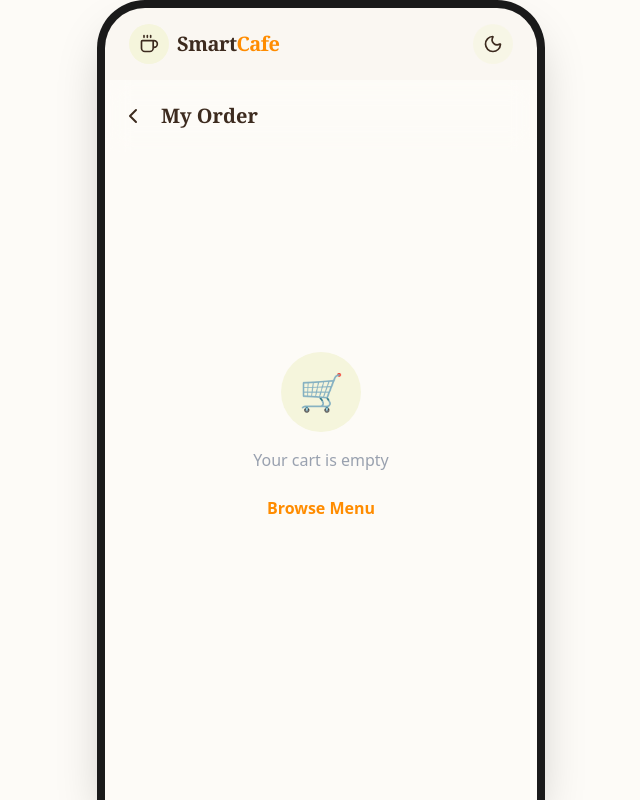
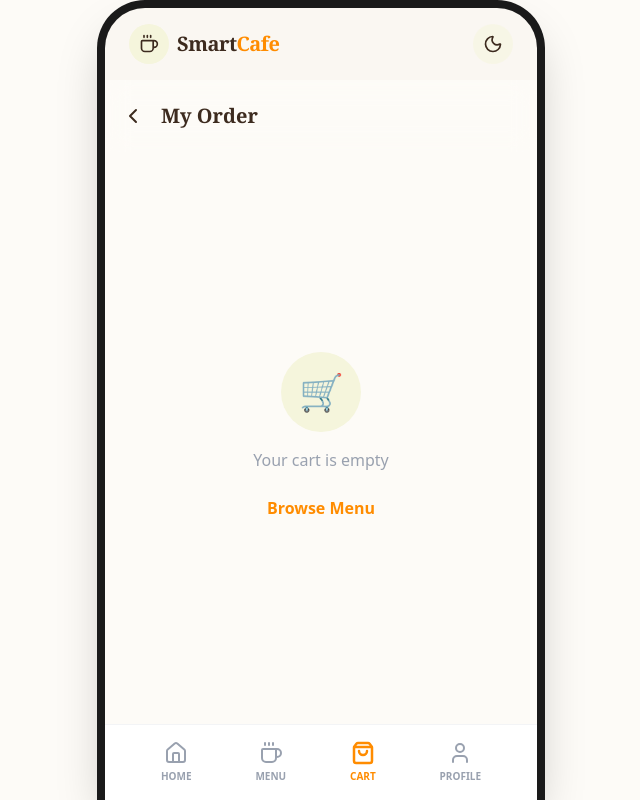
Before and after one commit to jemmziray-tech/SmartCafe, a React (Vite) app: page /cart in a window 1280 px wide. Shown: the whole page, without its empty margins (319-959 px from the left). Built offline with nearby package versions, Linux system fonts and the light colour scheme.

Commit message:
Add toast notification for cart actions and refactor store for persistence

```diff
--- a/src/components/Layout.tsx
+++ b/src/components/Layout.tsx
@@ -1,6 +1,6 @@
-import React from 'react';
+import React, { useEffect } from 'react';
 import { Outlet, useNavigate, useLocation } from 'react-router-dom';
-import { Home, Coffee, ShoppingBag, User as UserIcon, Moon, Sun, Shield } from 'lucide-react';
+import { Home, Coffee, ShoppingBag, User as UserIcon, Moon, Sun, Shield, CheckCircle2 } from 'lucide-react';
 import { useStore } from '../store';
 import { motion, AnimatePresence } from 'motion/react';
 import clsx from 'clsx';
@@ -8,7 +8,17 @@ import clsx from 'clsx';
 export default function Layout() {
   const navigate = useNavigate();
   const location = useLocation();
-  const { isDarkMode, toggleTheme, cart, user } = useStore();
+  const { isDarkMode, toggleTheme, cart, user, toastMessage, setToastMessage } = useStore();
+
+  // Auto-hide the toast after 2.5 seconds
+  useEffect(() => {
+    if (toastMessage) {
+      const timer = setTimeout(() => {
+        setToastMessage(null);
+      }, 2500);
+      return () => clearTimeout(timer);
+    }
+  }, [toastMessage, setToastMessage]);
 
   const navItems = [
     { name: 'Home', path: '/', icon: Home },
@@ -30,7 +40,6 @@ export default function Layout() {
             <div className="w-10 h-10 bg-natural-cream dark:bg-natural-dark rounded-full flex items-center justify-center relative">
                <Coffee className="w-5 h-5 text-natural-dark dark:text-natural-light" />
             </div>
-            {/* UPDATED: SmartCafe Logo */}
             <h1 className="text-xl font-serif font-bold tracking-tight text-natural-dark dark:text-natural-light">Smart<span className="text-natural-accent">Cafe</span></h1>
           </div>
           <button
@@ -56,7 +65,23 @@ export default function Layout() {
           </AnimatePresence>
         </main>
 
-        <nav className="absolute bottom-0 left-0 w-full bg-white dark:bg-natural-dark border-t border-gray-100 dark:border-white/10 px-6 py-4 flex justify-around items-center z-10">
+        {/* The Professional Toast Notification */}
+        <AnimatePresence>
+          {toastMessage && (
+            <motion.div
+              initial={{ opacity: 0, y: 30, x: '-50%', scale: 0.95 }}
+              animate={{ opacity: 1, y: 0, x: '-50%', scale: 1 }}
+              exit={{ opacity: 0, y: 20, x: '-50%', scale: 0.95 }}
+              transition={{ duration: 0.2, ease: "easeOut" }}
+              className="absolute bottom-24 left-1/2 flex items-center gap-3 bg-natural-dark dark:bg-natural-light text-natural-light dark:text-natural-dark px-5 py-3.5 rounded-full shadow-2xl z-50 text-sm font-semibold whitespace-nowrap"
+            >
+              <CheckCircle2 className="w-5 h-5 text-green-400 dark:text-green-600" />
+              {toastMessage}
+            </motion.div>
+          )}
+        </AnimatePresence>
+
+        <nav className="absolute bottom-0 left-0 w-full bg-white dark:bg-natural-dark border-t border-gray-100 dark:border-white/10 px-6 py-4 flex justify-around items-center z-20">
           {navItems.map((item) => {
             const Icon = item.icon;
             const isActive = location.pathname === item.path || (item.path === '/menu' && location.pathname.startsWith('/product'));
--- a/src/store.ts
+++ b/src/store.ts
@@ -1,115 +1,28 @@
 import { create } from 'zustand';
-import { Product, CartItem, User, Order } from './types';
+import { persist } from 'zustand/middleware';
+import { Product, CartItem, User, Order, Category } from './types';
 
 const MOCK_PRODUCTS: Product[] = [
   // BEVERAGES
-  {
-    id: 'p1',
-    name: 'Spiced Masala Chai',
-    description: 'Authentic Tanzanian tea brewed with fresh ginger, cardamom, and cinnamon.',
-    price: 2000,
-    category: 'Beverages',
-    imageUrl: 'https://images.unsplash.com/photo-1576092762791-dd9e2220afa1?auto=format&fit=crop&q=80&w=600',
-    isFeatured: true,
-  },
-  {
-    id: 'p2',
-    name: 'Fresh Passion Juice',
-    description: '100% natural, freshly squeezed passion fruit juice chilled to perfection.',
-    price: 3000,
-    category: 'Beverages',
-    imageUrl: 'https://images.unsplash.com/photo-1622597467836-f38240662c8c?auto=format&fit=crop&q=80&w=600',
-    isFeatured: false,
-  },
+  { id: 'p1', name: 'Spiced Masala Chai', description: 'Authentic Tanzanian tea brewed with fresh ginger, cardamom, and cinnamon.', price: 2000, category: 'Beverages', imageUrl: 'https://images.unsplash.com/photo-1576092762791-dd9e2220afa1?auto=format&fit=crop&q=80&w=600', isFeatured: true },
+  { id: 'p2', name: 'Fresh Passion Juice', description: '100% natural, freshly squeezed passion fruit juice chilled to perfection.', price: 3000, category: 'Beverages', imageUrl: 'https://images.unsplash.com/photo-1622597467836-f38240662c8c?auto=format&fit=crop&q=80&w=600', isFeatured: false },
 
   // BREAKFAST
-  {
-    id: 'p3',
-    name: 'Uji wa Lishe',
-    description: 'Nutritious mixed-grain porridge served hot, perfect for starting your day.',
-    price: 2500,
-    category: 'Breakfast',
-    imageUrl: 'https://images.unsplash.com/photo-1512058564366-18510be2db19?auto=format&fit=crop&q=80&w=600',
-    isFeatured: true,
-  },
-  {
-    id: 'p4',
-    name: 'Chapati & Maharage',
-    description: 'Soft, flaky chapatis served with rich coconut-infused beans.',
-    price: 3500,
-    category: 'Breakfast',
-    imageUrl: 'https://images.unsplash.com/photo-1626074353765-517a681e40be?auto=format&fit=crop&q=80&w=600',
-    isFeatured: false,
-  },
-  {
-    id: 'p5',
-    name: 'Supu ya Ng\'ombe',
-    description: 'Hearty beef broth slow-cooked with local herbs, served with a dash of lime.',
-    price: 4000,
-    category: 'Breakfast',
-    imageUrl: 'https://images.unsplash.com/photo-1547592166-23ac45744acd?auto=format&fit=crop&q=80&w=600',
-    isFeatured: false,
-  },
+  { id: 'p3', name: 'Uji wa Lishe', description: 'Nutritious mixed-grain porridge served hot, perfect for starting your day.', price: 2500, category: 'Breakfast', imageUrl: 'https://images.unsplash.com/photo-1512058564366-18510be2db19?auto=format&fit=crop&q=80&w=600', isFeatured: true },
+  { id: 'p4', name: 'Chapati & Maharage', description: 'Soft, flaky chapatis served with rich coconut-infused beans.', price: 3500, category: 'Breakfast', imageUrl: 'https://images.unsplash.com/photo-1626074353765-517a681e40be?auto=format&fit=crop&q=80&w=600', isFeatured: false },
+  { id: 'p5', name: 'Supu ya Ng\'ombe', description: 'Hearty beef broth slow-cooked with local herbs, served with a dash of lime.', price: 4000, category: 'Breakfast', imageUrl: 'https://images.unsplash.com/photo-1547592166-23ac45744acd?auto=format&fit=crop&q=80&w=600', isFeatured: false },
 
   // SNACKS
-  {
-    id: 'p6',
-    name: 'Crispy Beef Samosa',
-    description: 'Golden, crispy pastry stuffed with minced beef, onions, and local spices.',
-    price: 1500,
-    category: 'Snacks',
-    imageUrl: 'https://images.unsplash.com/photo-1601050690597-df0568f70950?auto=format&fit=crop&q=80&w=600',
-    isFeatured: true,
-  },
-  {
-    id: 'p7',
-    name: 'Vitumbua (3 pcs)',
-    description: 'Sweet, fluffy rice cakes infused with cardamom and coconut milk.',
-    price: 1000,
-    category: 'Snacks',
-    imageUrl: 'https://images.unsplash.com/photo-1605333390234-eb163777d8b5?auto=format&fit=crop&q=80&w=600',
-    isFeatured: false,
-  },
+  { id: 'p6', name: 'Crispy Beef Samosa', description: 'Golden, crispy pastry stuffed with minced beef, onions, and local spices.', price: 1500, category: 'Snacks', imageUrl: 'https://images.unsplash.com/photo-1601050690597-df0568f70950?auto=format&fit=crop&q=80&w=600', isFeatured: true },
+  { id: 'p7', name: 'Vitumbua (3 pcs)', description: 'Sweet, fluffy rice cakes infused with cardamom and coconut milk.', price: 1000, category: 'Snacks', imageUrl: 'https://images.unsplash.com/photo-1605333390234-eb163777d8b5?auto=format&fit=crop&q=80&w=600', isFeatured: false },
 
-  // MAIN COURSE (LUNCH & DINNER)
-  {
-    id: 'p8',
-    name: 'Chips Mayai',
-    description: 'The iconic Tanzanian street food classic: French fries baked into a savory Spanish omelette.',
-    price: 4500,
-    category: 'Main Course',
-    imageUrl: 'https://images.unsplash.com/photo-1628294895950-9805252327bc?auto=format&fit=crop&q=80&w=600',
-    isFeatured: true,
-  },
-  {
-    id: 'p9',
-    name: 'Pilau Kuku',
-    description: 'Fragrant spiced rice cooked with tender chicken pieces, served with fresh kachumbari.',
-    price: 8000,
-    category: 'Main Course',
-    imageUrl: 'https://images.unsplash.com/photo-1550928431-ee0ecb00c1d5?auto=format&fit=crop&q=80&w=600',
-    isFeatured: true,
-  },
-  {
-    id: 'p10',
-    name: 'Nyama Choma & Ugali',
-    description: 'Premium grilled beef paired with traditional stiff maize porridge and fresh greens.',
-    price: 15000,
-    category: 'Main Course',
-    imageUrl: 'https://images.unsplash.com/photo-1555939594-58d7cb561ad1?auto=format&fit=crop&q=80&w=600',
-    isFeatured: true,
-  },
+  // MAIN COURSE
+  { id: 'p8', name: 'Chips Mayai', description: 'The iconic Tanzanian street food classic: French fries baked into a savory Spanish omelette.', price: 4500, category: 'Main Course', imageUrl: 'https://images.unsplash.com/photo-1628294895950-9805252327bc?auto=format&fit=crop&q=80&w=600', isFeatured: true },
+  { id: 'p9', name: 'Pilau Kuku', description: 'Fragrant spiced rice cooked with tender chicken pieces, served with fresh kachumbari.', price: 8000, category: 'Main Course', imageUrl: 'https://images.unsplash.com/photo-1550928431-ee0ecb00c1d5?auto=format&fit=crop&q=80&w=600', isFeatured: true },
+  { id: 'p10', name: 'Nyama Choma & Ugali', description: 'Premium grilled beef paired with traditional stiff maize porridge and fresh greens.', price: 15000, category: 'Main Course', imageUrl: 'https://images.unsplash.com/photo-1555939594-58d7cb561ad1?auto=format&fit=crop&q=80&w=600', isFeatured: true },
 
   // DESSERTS
-  {
-    id: 'p11',
-    name: 'Tropical Fruit Salad',
-    description: 'A refreshing bowl of freshly cut mangoes, pineapples, watermelon, and bananas.',
-    price: 3500,
-    category: 'Desserts',
-    imageUrl: 'https://images.unsplash.com/photo-1490474418585-ba9f527d0597?auto=format&fit=crop&q=80&w=600',
-    isFeatured: false,
-  }
+  { id: 'p11', name: 'Tropical Fruit Salad', description: 'A refreshing bowl of freshly cut mangoes, pineapples, watermelon, and bananas.', price: 3500, category: 'Desserts', imageUrl: 'https://images.unsplash.com/photo-1490474418585-ba9f527d0597?auto=format&fit=crop&q=80&w=600', isFeatured: false }
 ];
 
 interface AppState {
@@ -119,25 +32,31 @@ interface AppState {
   toggleFavorite: (productId: string) => void;
   products: Product[];
   setProducts: (products: Product[]) => void;
-  addProduct: (product: Product) => void;
-  updateProduct: (id: string, product: Partial<Product>) => void;
-  deleteProduct: (id: string) => void;
+
   cart: CartItem[];
   addToCart: (product: Product) => void;
   removeFromCart: (productId: string) => void;
   updateCartQuantity: (productId: string, quantity: number) => void;
   clearCart: () => void;
   cartTotal: () => number;
+
   orders: Order[];
   placeOrder: () => void;
   updateOrderStatus: (orderId: string, status: Order['status']) => void;
+
   isDarkMode: boolean;
   toggleTheme: () => void;
+
+  toastMessage: string | null;
+  setToastMessage: (msg: string | null) => void;
 }
 
-export const useStore = create<AppState>((set, get) => ({
+export const useStore = create<AppState>()(
+  persist(
+    (set, get) => ({
       user: { id: 'u1', name: 'Student Guest', email: 'guest@smartcafe.tz', role: 'customer' },
       setUser: (user) => set({ user }),
+
       favorites: [],
       toggleFavorite: (productId) => set((state) => ({
         favorites: state.favorites.includes(productId)
@@ -147,40 +66,26 @@ export const useStore = create<AppState>((set, get) => ({
 
       products: MOCK_PRODUCTS,
       setProducts: (products) => set({ products }),
-  addProduct: (product) => set((state) => ({ products: [...state.products, product] })),
-  updateProduct: (id, updates) => set((state) => ({
-    products: state.products.map(p => p.id === id ? { ...p, ...updates } : p)
-  })),
-  deleteProduct: (id) => set((state) => ({
-    products: state.products.filter(p => p.id !== id)
-  })),
 
       cart: [],
       addToCart: (product) => set((state) => {
         const existing = state.cart.find(item => item.product.id === product.id);
-    if (existing) {
+        const newCart = existing
+          ? state.cart.map(item => item.product.id === product.id ? { ...item, quantity: item.quantity + 1 } : item)
+          : [...state.cart, { product, quantity: 1 }];
+
         return {
-        cart: state.cart.map(item =>
-          item.product.id === product.id
-            ? { ...item, quantity: item.quantity + 1 }
-            : item
-        )
+          cart: newCart,
+          toastMessage: `${product.name} added to order`
         };
-    }
-    return { cart: [...state.cart, { product, quantity: 1 }] };
       }),
-  removeFromCart: (productId) => set((state) => ({
-    cart: state.cart.filter(item => item.product.id !== productId)
-  })),
+
+      removeFromCart: (productId) => set((state) => ({ cart: state.cart.filter(item => item.product.id !== productId) })),
       updateCartQuantity: (productId, quantity) => set((state) => ({
-    cart: state.cart.map(item =>
-      item.product.id === productId ? { ...item, quantity } : item
-    )
+        cart: state.cart.map(item => item.product.id === productId ? { ...item, quantity } : item)
       })),
       clearCart: () => set({ cart: [] }),
-  cartTotal: () => {
-    return get().cart.reduce((total, item) => total + (item.product.price * item.quantity), 0);
-  },
+      cartTotal: () => get().cart.reduce((total, item) => total + (item.product.price * item.quantity), 0),
 
       orders: [],
       placeOrder: () => set((state) => {
@@ -193,10 +98,7 @@ export const useStore = create<AppState>((set, get) => ({
           status: 'pending',
           createdAt: new Date().toISOString()
         };
-    return {
-      orders: [newOrder, ...state.orders],
-      cart: []
-    };
+        return { orders: [newOrder, ...state.orders], cart: [] };
       }),
       updateOrderStatus: (orderId, status) => set((state) => ({
         orders: state.orders.map(o => o.id === orderId ? { ...o, status } : o)
@@ -205,11 +107,21 @@ export const useStore = create<AppState>((set, get) => ({
       isDarkMode: false,
       toggleTheme: () => set((state) => {
         const newMode = !state.isDarkMode;
-    if (newMode) {
-      document.documentElement.classList.add('dark');
-    } else {
-      document.documentElement.classList.remove('dark');
-    }
+        newMode ? document.documentElement.classList.add('dark') : document.documentElement.classList.remove('dark');
         return { isDarkMode: newMode };
       }),
-}));
+
+      toastMessage: null,
+      setToastMessage: (msg) => set({ toastMessage: msg })
+    }),
+    {
+      name: 'smartcafe-storage', // The key used in localStorage
+      partialize: (state) => ({
+        cart: state.cart,
+        favorites: state.favorites,
+        isDarkMode: state.isDarkMode,
+        orders: state.orders
+      }), // We only save these specific states permanently
+    }
+  )
+);
```
Lines whose indentation alone changed are shown as unchanged.
